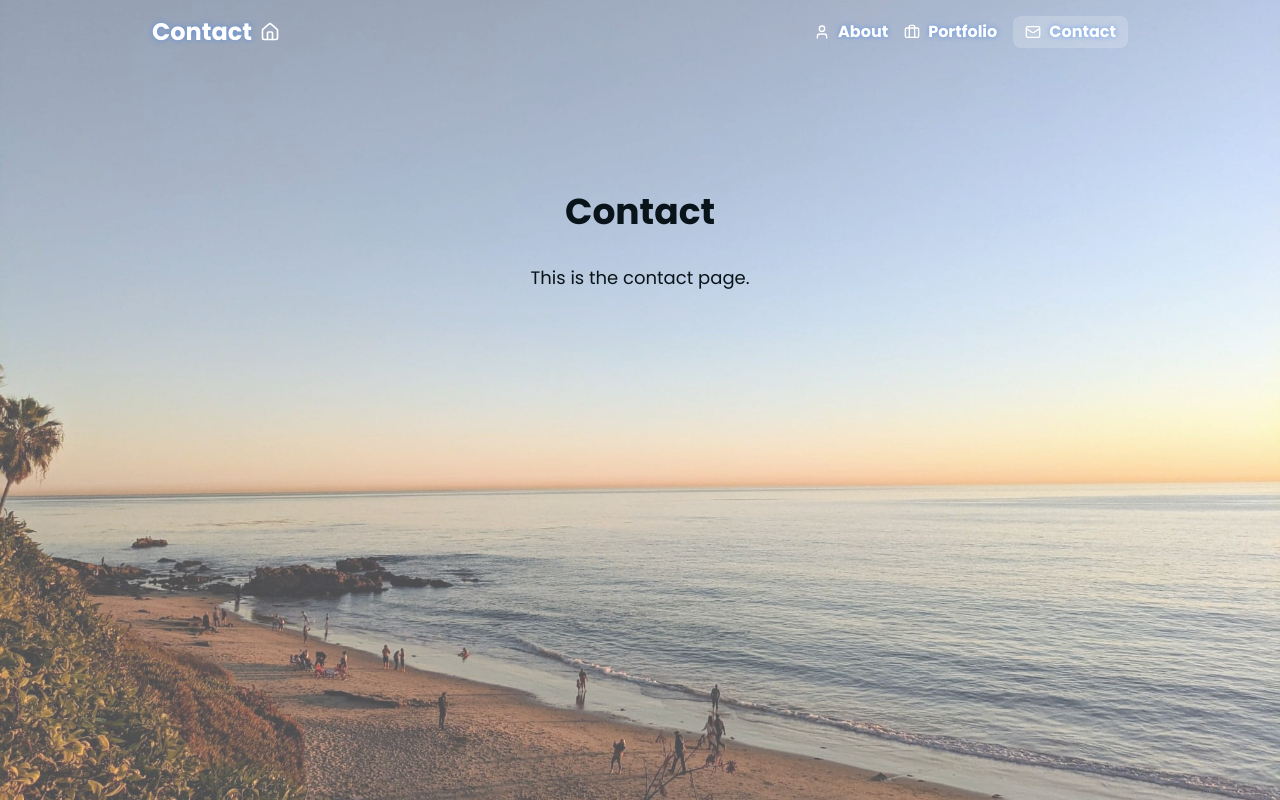
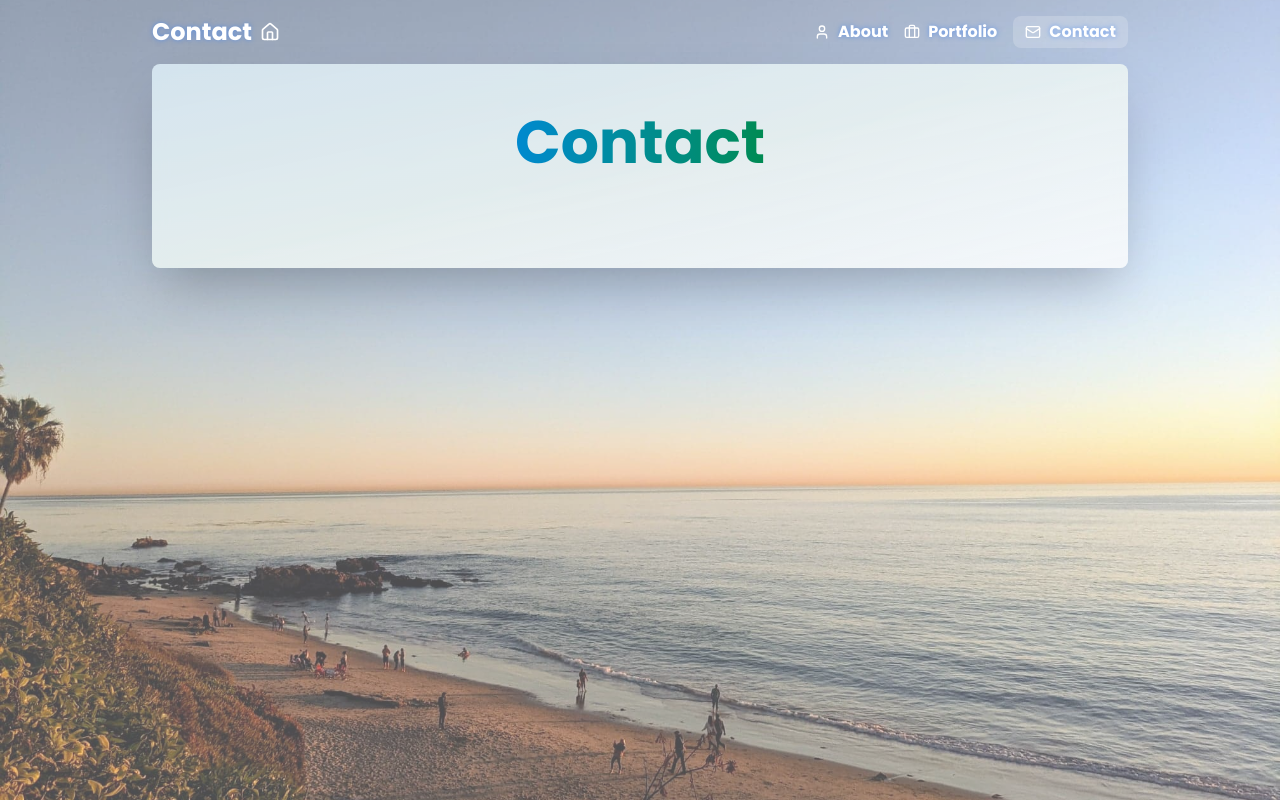
Before and after one commit to TyeStanley/portfolio-definitive, a Next.js app: page /contact in a window 1280 px wide. Built offline with nearby package versions, Linux system fonts and the light colour scheme.

Commit message:
updated portfolio with page animation

```diff
--- a/src/app/contact/page.tsx
+++ b/src/app/contact/page.tsx
@@ -1,17 +1,18 @@
-import Navbar from '@/components/Navbar';
+'use client';
+
+import PageWrapper from '@/components/PageWrapper';
 
 export default function Contact() {
   return (
-    <main className="min-h-screen">
-      <Navbar title="Contact" />
-      <div className="flex flex-1 items-center justify-center pt-20">
-        <div className="container mx-auto px-6 py-12 text-center">
-          <h1 className="text-base-content mb-8 text-4xl font-bold">Contact</h1>
-          <div className="prose max-w-none">
-            <p className="text-base-content text-lg">This is the contact page.</p>
-          </div>
-        </div>
+    <PageWrapper title="Contact">
+      {/* Header Section */}
+      <div className="mb-8">
+        <h1 className="text-base-content group mb-4 text-4xl font-bold sm:text-5xl md:text-6xl">
+          <span className="from-primary to-accent group-hover:from-accent group-hover:to-primary bg-gradient-to-r bg-clip-text text-transparent transition-all duration-300">
+            Contact
+          </span>
+        </h1>
       </div>
-    </main>
+    </PageWrapper>
   );
 }
--- a/src/app/layout.tsx
+++ b/src/app/layout.tsx
@@ -1,7 +1,6 @@
 import type { Metadata } from 'next';
 import { Poppins } from 'next/font/google';
 import './globals.css';
-import PageTransition from '@/components/PageTransition';
 
 const poppins = Poppins({
   variable: '--font-poppins',
@@ -28,10 +27,8 @@ export default function RootLayout({
         {/* White overlay to reduce background distraction */}
         <div className="fixed inset-0 bg-white/30" />
 
-        {/* Content with page transitions */}
-        <div className="relative z-10">
-          <PageTransition>{children}</PageTransition>
-        </div>
+        {/* Content */}
+        <div className="relative z-10">{children}</div>
       </body>
     </html>
   );
--- a/src/app/page.tsx
+++ b/src/app/page.tsx
@@ -1,12 +1,26 @@
+'use client';
+
 import { User, Briefcase, Mail, Linkedin, Github, FileText } from 'lucide-react';
-import Link from 'next/link';
+import { motion } from 'framer-motion';
+import { usePageTransition } from '@/hooks/usePageTransition';
 
 export default function Home() {
+  const { isVisible, isExiting, pageVariants, handleNavigation } = usePageTransition();
+
   return (
+    <div className="relative min-h-screen overflow-x-hidden">
+      <motion.div
+        variants={pageVariants}
+        initial="hidden"
+        animate={isExiting ? 'exit' : isVisible ? 'visible' : 'hidden'}
+        className="absolute inset-0 w-full"
+      >
         <main className="-mt-5 flex min-h-screen flex-col items-center justify-center px-6">
           <div className="text-center">
             {/* Software Engineer subtitle */}
-        <h2 className="text-primary mb-4 text-xl font-medium drop-shadow-lg">Software Engineer</h2>
+            <h2 className="text-primary mb-4 text-xl font-medium drop-shadow-lg">
+              Software Engineer
+            </h2>
 
             {/* Main title */}
             <h1 className="mb-6 text-6xl font-bold tracking-wide text-white [text-shadow:0_0_20px_rgba(37,99,235,0.5)] md:text-7xl">
@@ -18,27 +32,27 @@ export default function Home() {
 
             {/* Action buttons */}
             <div className="mb-8 flex flex-col justify-center gap-4 sm:flex-row">
-          <Link
-            href="/about"
+              <button
+                onClick={() => handleNavigation('/about')}
                 className="btn btn-outline btn-primary hover:bg-primary hover:text-primary-content active:bg-primary active:text-primary-content focus:bg-primary focus:text-primary-content rounded-lg border-2 bg-white/30 px-8 py-3 transition-all duration-300"
               >
                 <User className="mr-2 h-5 w-5" />
                 About
-          </Link>
-          <Link
-            href="/portfolio"
+              </button>
+              <button
+                onClick={() => handleNavigation('/portfolio')}
                 className="btn btn-outline btn-primary hover:bg-primary hover:text-primary-content active:bg-primary active:text-primary-content focus:bg-primary focus:text-primary-content rounded-lg border-2 bg-white/30 px-8 py-3 transition-all duration-300"
               >
                 <Briefcase className="mr-2 h-5 w-5" />
                 Portfolio
-          </Link>
-          <Link
-            href="/contact"
+              </button>
+              <button
+                onClick={() => handleNavigation('/contact')}
                 className="btn btn-outline btn-primary hover:bg-primary hover:text-primary-content active:bg-primary active:text-primary-content focus:bg-primary focus:text-primary-content rounded-lg border-2 bg-white/30 px-8 py-3 transition-all duration-300"
               >
                 <Mail className="mr-2 h-5 w-5" />
                 Contact
-          </Link>
+              </button>
             </div>
 
             {/* Social links */}
@@ -73,5 +87,7 @@ export default function Home() {
             </div>
           </div>
         </main>
+      </motion.div>
+    </div>
   );
 }
--- a/src/app/portfolio/page.tsx
+++ b/src/app/portfolio/page.tsx
@@ -1,17 +1,18 @@
-import Navbar from '@/components/Navbar';
+'use client';
+
+import PageWrapper from '@/components/PageWrapper';
 
 export default function Portfolio() {
   return (
-    <main className="min-h-screen">
-      <Navbar title="Portfolio" />
-      <div className="flex flex-1 items-center justify-center pt-20">
-        <div className="container mx-auto px-6 py-12 text-center">
-          <h1 className="text-base-content mb-8 text-4xl font-bold">Portfolio</h1>
-          <div className="prose max-w-none">
-            <p className="text-base-content text-lg">This is the portfolio page.</p>
-          </div>
-        </div>
+    <PageWrapper title="Portfolio">
+      {/* Header Section */}
+      <div className="mb-8">
+        <h1 className="text-base-content group mb-4 text-4xl font-bold sm:text-5xl md:text-6xl">
+          <span className="from-primary to-accent group-hover:from-accent group-hover:to-primary bg-gradient-to-r bg-clip-text text-transparent transition-all duration-300">
+            Portfolio
+          </span>
+        </h1>
       </div>
-    </main>
+    </PageWrapper>
   );
 }
--- a/src/components/PageTransition.tsx
+++ /dev/null
@@ -1,72 +0,0 @@
-'use client';
-
-import { motion } from 'framer-motion';
-import { usePathname } from 'next/navigation';
-import { ReactNode, useEffect, useState } from 'react';
-
-interface PageTransitionProps {
-  children: ReactNode;
-}
-
-// Define page order for animation direction (vertical flow)
-const pageOrder = ['/', '/about', '/portfolio', '/contact'];
-
-export default function PageTransition({ children }: PageTransitionProps) {
-  const pathname = usePathname();
-  const [isVisible, setIsVisible] = useState(false);
-  const [previousPath, setPreviousPath] = useState(pathname);
-
-  // Get animation direction based on page order
-  const getDirection = (currentPath: string, prevPath: string) => {
-    const currentIndex = pageOrder.indexOf(currentPath);
-    const prevIndex = pageOrder.indexOf(prevPath);
-
-    if (currentIndex === -1 || prevIndex === -1) return 1;
-    return currentIndex - prevIndex;
-  };
-
-  const direction = getDirection(pathname, previousPath);
-
-  // Vertical sliding animation variants
-  const pageVariants = {
-    hidden: {
-      opacity: 0,
-      y: direction > 0 ? '100%' : '-100%', // Slide up from bottom or down from top
-      scale: 0.95,
-    },
-    visible: {
-      opacity: 1,
-      y: 0,
-      scale: 1,
-      transition: {
-        duration: 0.6,
-        ease: 'anticipate',
-        staggerChildren: 0.1,
-      },
-    },
-  };
-
-  // Reset animation on pathname change
-  useEffect(() => {
-    setIsVisible(false);
-    const timer = setTimeout(() => {
-      setIsVisible(true);
-      setPreviousPath(pathname);
-    }, 50);
-
-    return () => clearTimeout(timer);
-  }, [pathname]);
-
-  return (
-    <div className="relative min-h-screen overflow-y-hidden">
-      <motion.div
-        variants={pageVariants}
-        initial="hidden"
-        animate={isVisible ? 'visible' : 'hidden'}
-        className="absolute inset-0 w-full"
-      >
-        {children}
-      </motion.div>
-    </div>
-  );
-}
--- /dev/null
+++ b/src/components/PageWrapper.tsx
@@ -0,0 +1,42 @@
+'use client';
+
+import Navbar from '@/components/Navbar';
+import { usePageTransition } from '@/hooks/usePageTransition';
+import { motion } from 'framer-motion';
+import { ReactNode } from 'react';
+
+interface PageWrapperProps {
+  title: 'About' | 'Portfolio' | 'Contact';
+  children: ReactNode;
+}
+
+export default function PageWrapper({ title, children }: PageWrapperProps) {
+  const { isVisible, isExiting, pageVariants, handleNavigation } = usePageTransition();
+
+  return (
+    <main className="relative min-h-screen overflow-x-hidden">
+      <motion.div
+        variants={pageVariants}
+        initial="hidden"
+        animate={isExiting ? 'exit' : isVisible ? 'visible' : 'hidden'}
+        className="absolute inset-0 w-full"
+      >
+        <Navbar title={title} handleNavigation={handleNavigation} />
+
+        {/* Main content area */}
+        <div className="mx-auto flex max-w-5xl flex-1 items-center justify-center px-6 pb-12">
+          <div className="container mx-auto">
+            {/* Main card container */}
+            <div className="card bg-base-100/80 hover:shadow-3xl relative mx-auto max-w-5xl overflow-hidden shadow-2xl backdrop-blur-sm transition-all duration-300">
+              {/* Diagonal gradient overlay */}
+              <div className="from-primary/10 via-accent/5 to-base-200/30 pointer-events-none absolute inset-0 bg-gradient-to-br" />
+              <div className="card-body relative z-10 p-6 text-center sm:p-8 md:p-12">
+                {children}
+              </div>
+            </div>
+          </div>
+        </div>
+      </motion.div>
+    </main>
+  );
+}
--- /dev/null
+++ b/src/hooks/usePageTransition.ts
@@ -0,0 +1,69 @@
+import { useEffect, useState } from 'react';
+import { useRouter } from 'next/navigation';
+import { Variants } from 'framer-motion';
+
+interface UsePageTransitionReturn {
+  isVisible: boolean;
+  isExiting: boolean;
+  pageVariants: Variants;
+  handleNavigation: (href: string) => void;
+}
+
+/**
+ * Custom hook for managing page transition animations
+ * Provides consistent enter right, exit left animations across all pages
+ * @returns Object containing transition state and control functions
+ */
+export function usePageTransition(): UsePageTransitionReturn {
+  const [isVisible, setIsVisible] = useState(false);
+  const [isExiting, setIsExiting] = useState(false);
+  const router = useRouter();
+
+  // Simple animation variants - always enter right, exit left
+  const pageVariants: Variants = {
+    hidden: {
+      opacity: 0,
+      x: '100%', // Always enter from right
+    },
+    visible: {
+      opacity: 1,
+      x: 0,
+      transition: {
+        duration: 0.5,
+        staggerChildren: 0.1,
+      },
+    },
+    exit: {
+      opacity: 0,
+      x: '-100%', // Always exit left
+      transition: {
+        duration: 0.3,
+      },
+    },
+  };
+
+  // Handle enter animation - Page always comes in from right
+  useEffect(() => {
+    setIsVisible(false);
+    const timer = setTimeout(() => {
+      setIsVisible(true);
+    }, 50);
+
+    return () => clearTimeout(timer);
+  }, []);
+
+  // Handle navigation with simple exit animation
+  const handleNavigation = (href: string) => {
+    setIsExiting(true);
+    setTimeout(() => {
+      router.push(href);
+    }, 300); // Wait for exit animation to complete
+  };
+
+  return {
+    isVisible,
+    isExiting,
+    pageVariants,
+    handleNavigation,
+  };
+}
```
Also changed, not shown: src/app/about/page.tsx (+7 -22 lines), src/components/Navbar.tsx (+24 -3 lines). Lines whose indentation alone changed are shown as unchanged.
